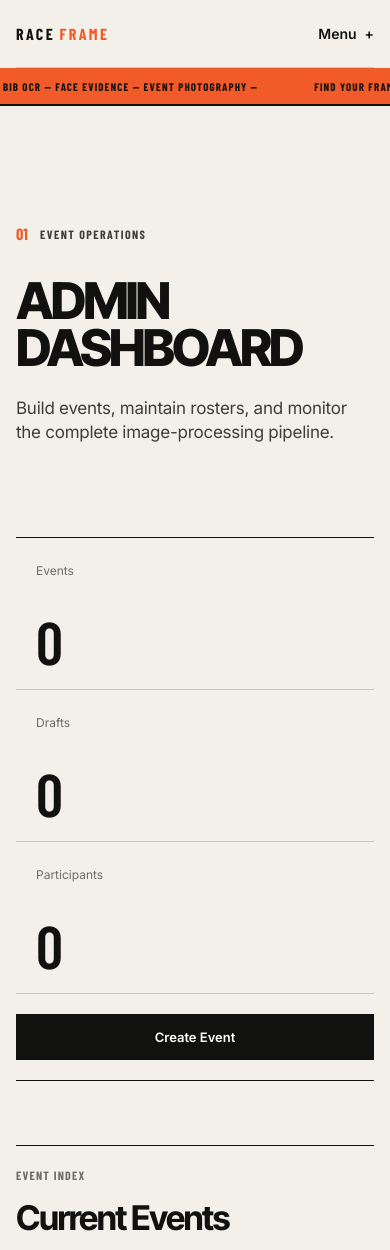
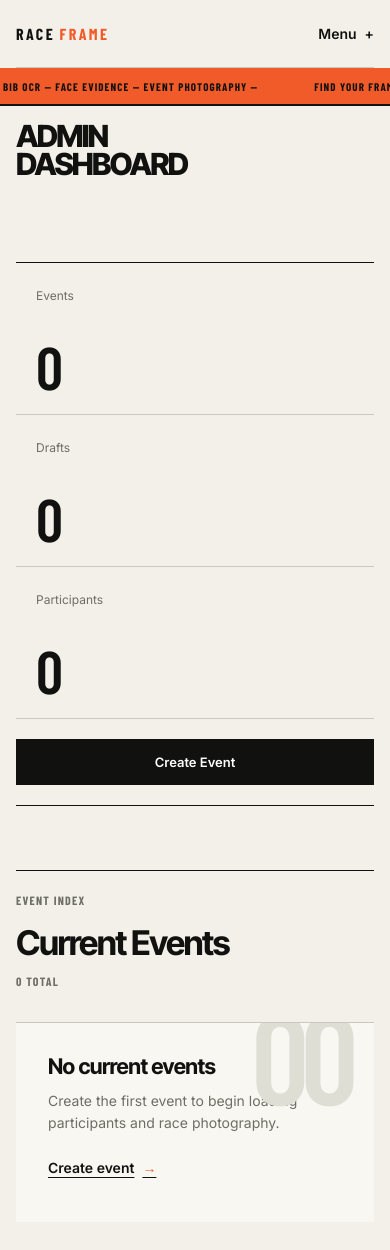
Before and after one commit to ronanrocking/RaceFrame, a FastAPI app: page /admin in a window 390 px wide. Shown: the top 1250 px of the page. Run offline with FastAPI, Linux system fonts and the light colour scheme; data comes from the database, SQL or seed files in the repository; data that the repository does not hold is empty; some libraries are stand-ins or nearby versions.

Commit message:
Compact page heroes

```diff
--- a/backend/app/main.py
+++ b/backend/app/main.py
@@ -126,7 +126,7 @@ async def admin_session_middleware(request: Request, call_next):
             "<meta name='viewport' content='width=device-width,initial-scale=1'>"
             "<meta name='theme-color' content='#f2f0e8'>"
             "<title>Admin panel in use - RaceFrame</title>"
-            "<link rel='stylesheet' href='/static/admin.css?v=16'></head>"
+            "<link rel='stylesheet' href='/static/admin.css?v=17'></head>"
             "<body class='admin-theme system-state-page'><main class='system-state-shell'>"
             "<a class='site-brand system-state-brand' href='/admin'>"
             "<span class='site-brand-glyph' aria-hidden='true'></span>"
--- a/backend/app/static/admin.css
+++ b/backend/app/static/admin.css
@@ -29,7 +29,7 @@
   --text-body-lg: 1.3125rem;
   --text-card: 1.625rem;
   --text-section: clamp(2.2rem, 4vw, 3rem);
-  --text-hero: clamp(4.5rem, 7.4vw, 7rem);
+  --text-hero: clamp(2.7rem, 4.45vw, 4.2rem);
   --space-1: 0.25rem;
   --space-2: 0.5rem;
   --space-3: 0.75rem;
@@ -301,12 +301,12 @@ input[type="file"] {
 }
 
 .page-header {
-  min-height: clamp(25rem, 46vw, 38rem);
+  min-height: 0;
   display: grid;
   grid-template-columns: repeat(12, minmax(0, 1fr));
-  align-items: end;
+  align-items: start;
   gap: var(--space-6);
-  padding: var(--space-20) 0 var(--space-16);
+  padding: var(--space-6) 0 var(--space-10);
   border-bottom: 1px solid var(--rc-carbon);
 }
 
@@ -977,12 +977,12 @@ input[type="file"] {
 
 .admin-edit-page .page-header,
 .admin-photo-detail-page .page-header {
-  min-height: clamp(22rem, 38vw, 31rem);
+  min-height: 0;
 }
 
 .admin-edit-page .page-header-copy h1,
 .admin-photo-detail-page .page-header-copy h1 {
-  font-size: clamp(3.75rem, 6vw, 6rem);
+  font-size: var(--text-hero);
 }
 
 .admin-edit-page .admin-section-main {
@@ -1649,7 +1649,7 @@ input[type="file"] {
 
 @media (max-width: 74.9375rem) {
   :root {
-    --text-hero: clamp(3.65rem, 7vw, 4.75rem);
+    --text-hero: clamp(2.25rem, 4.2vw, 2.85rem);
     --text-section: clamp(2rem, 4vw, 2.625rem);
   }
 
@@ -1667,7 +1667,7 @@ input[type="file"] {
   }
 
   .page-header {
-    min-height: 30rem;
+    min-height: 0;
     grid-template-columns: repeat(8, minmax(0, 1fr));
   }
 
@@ -1729,7 +1729,7 @@ input[type="file"] {
     --text-body-lg: 1.0625rem;
     --text-card: 1.35rem;
     --text-section: clamp(1.875rem, 9vw, 2.125rem);
-    --text-hero: clamp(2.7rem, 13vw, 3.625rem);
+    --text-hero: clamp(1.65rem, 7.8vw, 2.2rem);
   }
 
   .site-topbar,
@@ -1823,12 +1823,12 @@ input[type="file"] {
   .page-header,
   .admin-edit-page .page-header,
   .admin-photo-detail-page .page-header {
-    min-height: 29rem;
+    min-height: 0;
     display: flex;
     flex-direction: column;
     align-items: stretch;
-    justify-content: flex-end;
-    padding: var(--space-16) 0 var(--space-10);
+    justify-content: flex-start;
+    padding: var(--space-4) 0 var(--space-8);
   }
 
   .page-header-copy h1,
@@ -2034,7 +2034,7 @@ input[type="file"] {
   }
 
   .page-header {
-    min-height: 27rem;
+    min-height: 0;
   }
 
   .admin-form-actions,
--- a/backend/app/templates/base.html
+++ b/backend/app/templates/base.html
@@ -6,7 +6,7 @@
     <title>{{ title if title else "RaceFrame" }}</title>
     <meta name="description" content="{% block meta_description %}RaceFrame helps race participants find event photos using bib and face evidence.{% endblock %}" />
     <meta name="theme-color" content="#f2f0e8" />
-    <link rel="stylesheet" href="/static/admin.css?v=16" />
+    <link rel="stylesheet" href="/static/admin.css?v=17" />
   </head>
   <body class="{% block body_class %}{% endblock %}">
     <a class="skip-link" href="#main-content">Skip to main content</a>
@@ -45,9 +45,7 @@
     <main id="main-content" class="page-shell {% block shell_class %}{% endblock %}">
       <header class="page-header {% block page_header_class %}{% endblock %}">
         <div class="page-header-copy">
-          {% block header_eyebrow %}{% endblock %}
           <h1>{% block header_title %}Admin{% endblock %}</h1>
-          {% block header_subtitle %}{% endblock %}
         </div>
         <div class="page-header-actions">
           {% block header_actions %}
```
